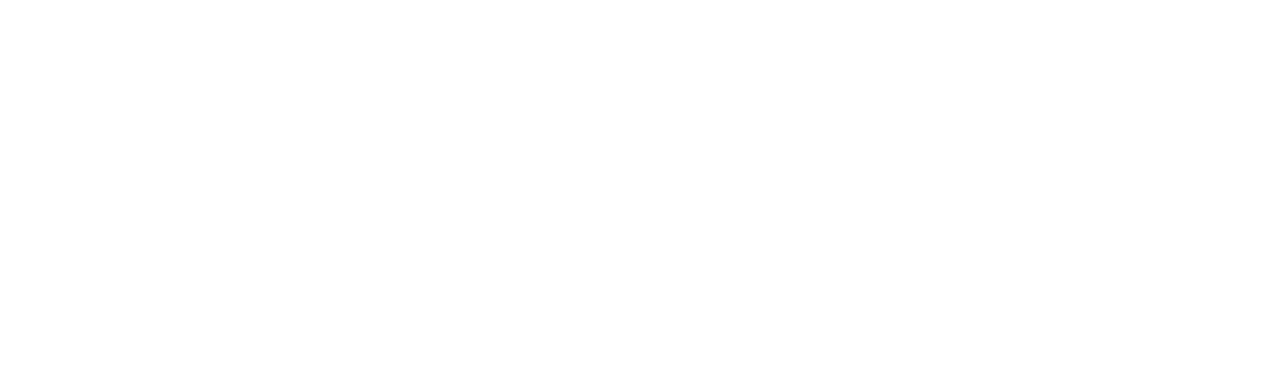
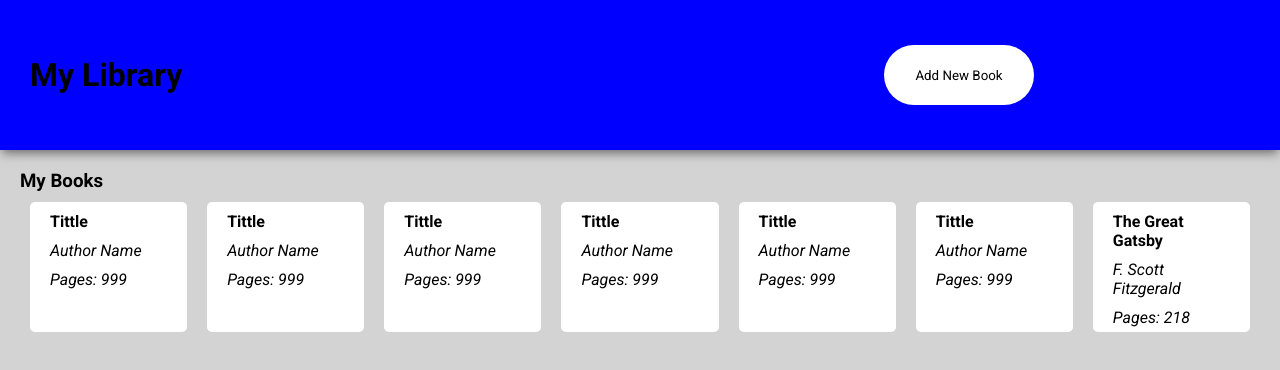
Before and after one commit to XavierMerino01/javascript-library, a plain HTML site: page index.html in a window 1280 px wide. Drawn offline with Linux system fonts and the light colour scheme.

Commit message:
Base Layout + Book creation started

```diff
--- a/index.html
+++ b/index.html
@@ -5,9 +5,74 @@
     <meta name="viewport" content="width=device-width, initial-scale=1.0">
     <title>Document</title>
     <link rel="stylesheet" href="styles.css">
+
+    <link rel="preconnect" href="https://fonts.googleapis.com">
+    <link rel="preconnect" href="https://fonts.gstatic.com" crossorigin>
+    <link href="https://fonts.googleapis.com/css2?family=Roboto:ital,wght@0,100;0,300;0,400;0,500;0,700;0,900;1,100;1,300;1,400;1,500;1,700;1,900&display=swap" rel="stylesheet">
+
 </head>
 <body>
 
+    <div class="header">
+        <h1>My Library</h1>
+
+        <div class="new-book">
+
+            <button class="add-button">Add New Book</button>
+
+            <div class="form-div">
+                <form class="bookForm" action="">
+                    <label for="title">Book Title</label>
+                    <input type="text" name="book-title" id="title">
+                    <label for="autho">Book Author</label>
+                    <input type="text" name="book-author" id="author">
+                    <label for="pages">Book Pages</label>
+                    <input type="text" name="book-pages" id="pages">
+
+                </form>
+                <button>+</button>
+            </div>
+        </div>
+
+    </div>
+
+    <div class="main-content">
+        <h3>My Books</h3>
+        <div class="shelf">
+            <div class="book">
+                <h4>Tittle</h4>
+                <p>Author Name</p>
+                <p>Pages: 999</p>
+            </div>
+            <div class="book">
+                <h4>Tittle</h4>
+                <p>Author Name</p>
+                <p>Pages: 999</p>
+            </div>
+            <div class="book">
+                <h4>Tittle</h4>
+                <p>Author Name</p>
+                <p>Pages: 999</p>
+            </div>
+            <div class="book">
+                <h4>Tittle</h4>
+                <p>Author Name</p>
+                <p>Pages: 999</p>
+            </div>
+            <div class="book">
+                <h4>Tittle</h4>
+                <p>Author Name</p>
+                <p>Pages: 999</p>
+            </div>
+            <div class="book">
+                <h4>Tittle</h4>
+                <p>Author Name</p>
+                <p>Pages: 999</p>
+            </div>
+        </div>
+
+
+    </div>
 
 
 
--- a/javascript.js
+++ b/javascript.js
@@ -0,0 +1,53 @@
+const myLibrary = [];
+
+function Book(title, author, pages) {
+
+  this.title = title;
+  this.author = author;
+  this.pages = pages;
+
+}
+
+function addBookToLibrary(givenBook) {
+
+    const shelf = document.querySelector('.shelf');
+
+    // Create a new div for the book
+    const newBook = document.createElement('div');
+    newBook.classList.add('book');
+
+    // Create elements for the book's title, author, and pages
+    const bookTitle = document.createElement('h4');
+    const bookAuthor = document.createElement('p');
+    const bookPages = document.createElement('p');
+
+    // Assign the passed-in values to the text content of the elements
+    bookTitle.textContent = givenBook.title;
+    bookAuthor.textContent = givenBook.author;
+    bookPages.textContent = `Pages: ${givenBook.pages}`;
+
+    // Append the elements to the newBook div
+    newBook.appendChild(bookTitle);
+    newBook.appendChild(bookAuthor);
+    newBook.appendChild(bookPages);
+
+    // Append the new book div to the shelf
+    shelf.appendChild(newBook);
+    myLibrary.push(newBook);
+}
+
+let cacota = new Book("The Great Gatsby", "F. Scott Fitzgerald", 218);
+addBookToLibrary(cacota);
+
+const newBookButton = document.querySelector('.add-button');
+const formDiv = document.querySelector('.form-div');
+
+newBookButton.addEventListener('click', () => {
+    if (formDiv.style.display === "none") {
+        formDiv.style.display = "block";
+        newBookButton.textContent = "Cancel";
+    } else {
+        formDiv.style.display = "none";
+        newBookButton.textContent = "Add New Book";  // Hide the form-div
+    }
+});
--- a/styles.css
+++ b/styles.css
@@ -0,0 +1,93 @@
+*{
+    margin: 0;
+    padding: 0;
+    font-family: Roboto, sans-serif;
+}
+
+body{
+    height: 100vh;
+    display: grid;
+    grid-template-rows: 150px 1fr;
+}
+
+.header{
+    background-color: blue;
+    box-shadow: 0 5px 10px -2px rgba(0, 0, 0, 0.5);
+    position: relative;
+    z-index: 9;
+    display: flex;
+    align-items: center;
+    justify-content: space-between;
+    padding: 0px 30px;
+    font-weight: 700;
+}
+
+.new-book{
+    display: flex;
+    width: 30%;
+    align-items: center;
+    justify-content: space-between;
+}
+
+.form-div{
+    background-color: white;
+    padding: 5px 10px 10px 10px;
+    border-radius: 5px;
+    height: 70%;
+    display: none;
+}
+
+.form-div > button{
+
+    border: none;
+    background-color: lightgray;
+    border-radius: 5px;
+    width: 20px;
+}
+
+.bookForm{
+    display: flex;
+    flex-direction: column;
+    justify-self: end;
+    font-size: 10px;
+}
+
+.add-button{
+    border: none;
+    background-color: white;
+    width: 150px;
+    height: 60px;
+    border-radius: 40px;
+}
+.add-button:hover {
+    background-color: lightgray;
+    color: white;
+  }
+
+
+.main-content{
+    background-color: lightgray;
+    display: flex;
+    flex-direction: column;
+    padding: 20px;
+}
+
+.shelf{
+    width: 100%;
+    height: 100%;
+    display: grid;
+    grid-template-columns: repeat(auto-fit, minmax(150px, 1fr));
+    grid-template-rows: repeat(auto-fit, minmax(100px, 150px));
+}
+
+.book{
+    background-color: white;
+    border-radius: 5px;
+    padding: 10px 20px;
+    margin: 10px;
+}
+
+.book > p{
+    font-style: italic;
+    margin-top: 10px;
+}
```
